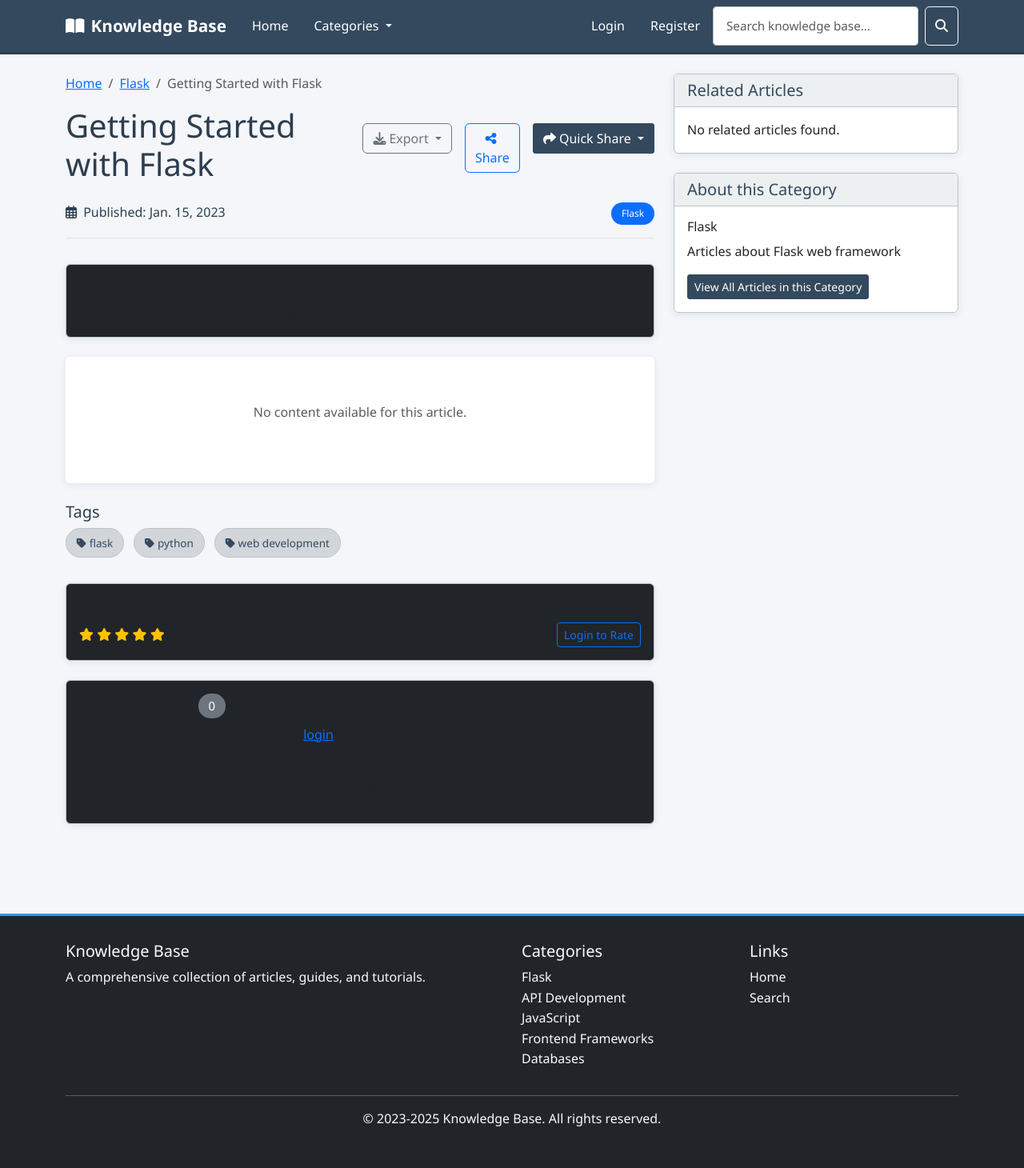
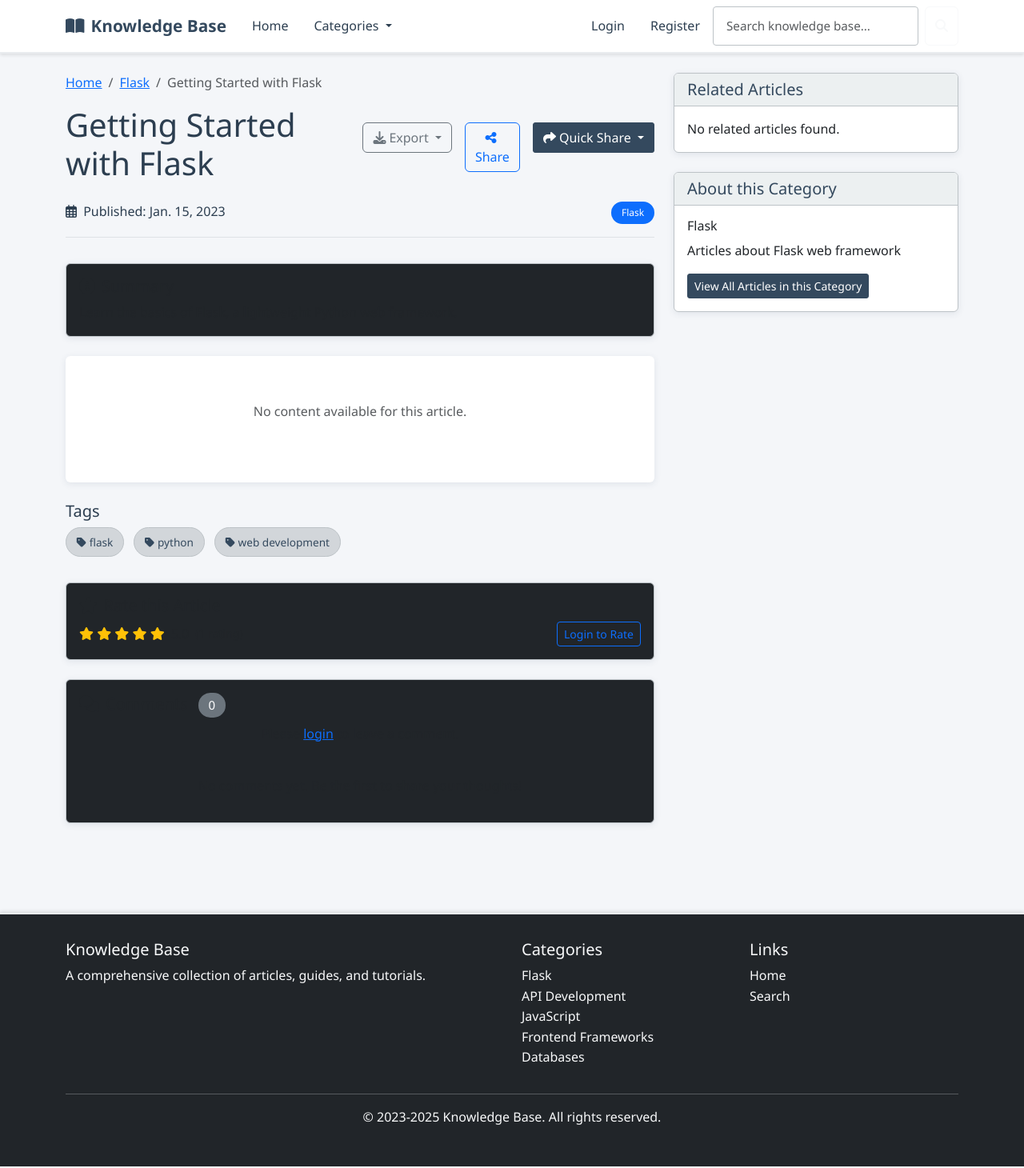
Before and after one commit to a-dulatov/KnowledgeVault, a Django app: page /article/1/ in a window 1280 px wide. Shown: the whole page at 80% size. Run offline with Django 5.2, Linux system fonts and the light colour scheme; data comes from the database, SQL or seed files in the repository.

Commit message:
Modernize website appearance with a lighter, more contemporary color scheme
Update navbar and footer styles in custom.css and layout.html to use lighter colors and subtle shadows.

Replit-Commit-Author: Agent
Replit-Commit-Session-Id: 966470d0-1175-4e27-bbd2-ff1539186348
Replit-Commit-Screenshot-Url: https://storage.googleapis.com/screenshot-production-us-central1/5c4c90be-2196-4a0b-b7f2-267e1ae3c18c/554d7a65-63d1-4c88-ad75-bfdf23f1a9a0.jpg

```diff
--- a/static/css/custom.css
+++ b/static/css/custom.css
@@ -26,21 +26,22 @@ body {
 
 /* Navigation Styling */
 .navbar-brand {
-    color: #ffffff !important;
+    color: var(--primary-corporate) !important;
     font-weight: 600;
     font-size: 1.3rem;
 }
 
 .navbar-nav .nav-link {
-    color: #ffffff !important;
+    color: var(--text-corporate) !important;
     font-weight: 500;
     padding: 0.5rem 1rem !important;
-    transition: background-color 0.3s ease;
+    transition: all 0.3s ease;
+    border-radius: 4px;
 }
 
 .navbar-nav .nav-link:hover {
-    background-color: rgba(255, 255, 255, 0.1);
-    border-radius: 4px;
+    background-color: var(--light-corporate);
+    color: var(--primary-corporate) !important;
 }
 
 /* Button Styling */
@@ -338,9 +339,10 @@ body {
 .footer {
     margin-top: 4rem;
     padding: 2rem 0;
-    background-color: var(--primary-corporate);
-    color: #ffffff;
-    border-top: 3px solid var(--accent-corporate);
+    background-color: #ffffff;
+    color: var(--text-corporate);
+    border-top: 2px solid #e9ecef;
+    box-shadow: 0 -2px 4px rgba(0,0,0,0.1);
 }
 
 /* Responsive Adjustments */
--- a/templates/layout.html
+++ b/templates/layout.html
@@ -17,7 +17,7 @@
 </head>
 <body>
     <!-- Navbar -->
-    <nav class="navbar navbar-expand-lg" style="background-color: #34495e; border-bottom: 3px solid #2c3e50;">
+    <nav class="navbar navbar-expand-lg" style="background-color: #ffffff; border-bottom: 2px solid #e9ecef; box-shadow: 0 2px 4px rgba(0,0,0,0.1);">
         <div class="container">
             <a class="navbar-brand" href="{% url 'index' %}">
                 <i class="fas fa-book-open me-2"></i>Knowledge Base
```
